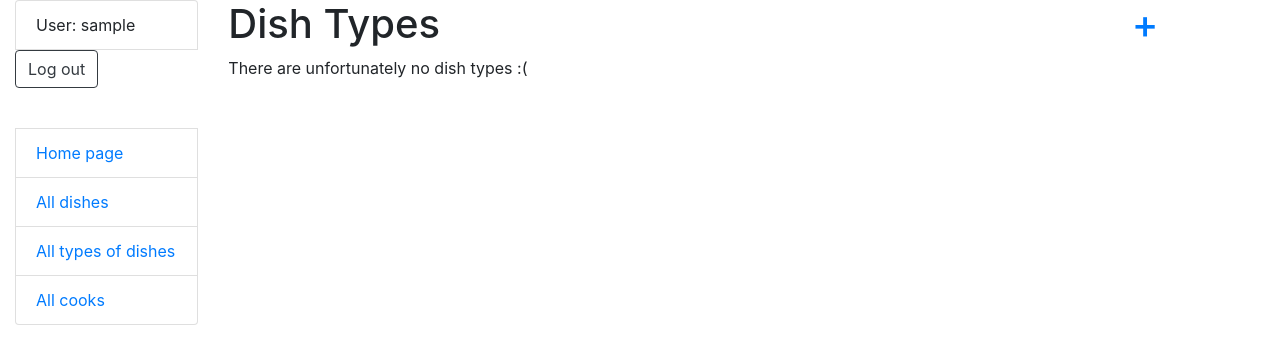
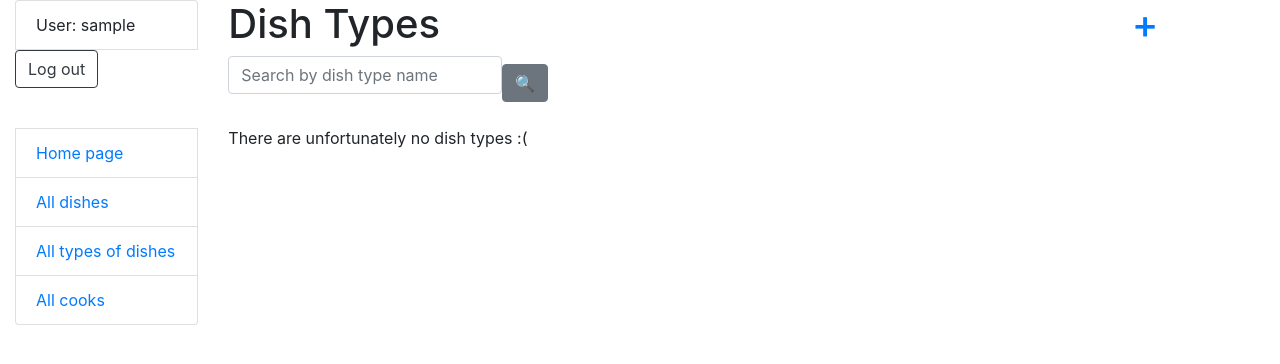
Before and after one commit to AndriiFn/restaurant-kitchen-service, a Django app: page /dish-types/ in a window 1280 px wide. Shown: the top 364 px of the page. Run offline with Django 5.2, Linux system fonts and the light colour scheme; the visitor is signed in with stand-in values (Sample User, id 1); data that the repository does not hold is empty; some libraries are stand-ins or nearby versions.

Commit message:
add search option to dish_type_list.html

```diff
--- a/templates/kitchen_services/dish_type_list.html
+++ b/templates/kitchen_services/dish_type_list.html
@@ -3,6 +3,10 @@
 
 {% block content %}
   <h1>Dish Types <a style="float: right" href="{% url 'kitchen_services:dish-type-create' %}">+</a></h1>
+  <form method="get" action="" class="form-inline">
+    {{ search_form|crispy }}
+    <input type="submit" value="🔍" class="btn btn-secondary" >
+  </form>
   {% if not dish_type_list %}
     <p>There are unfortunately no dish types :(</p>
   {% else %}
```
